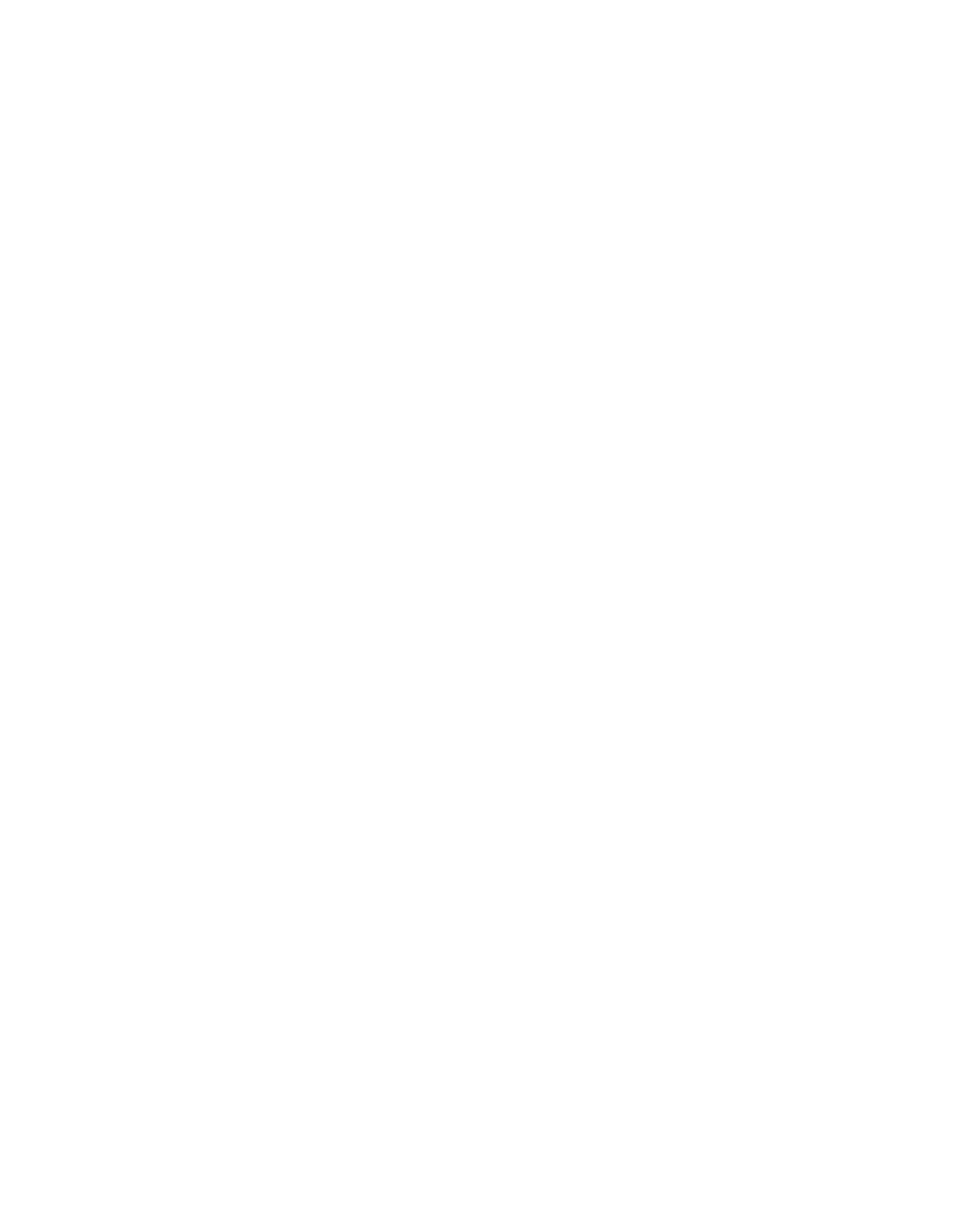
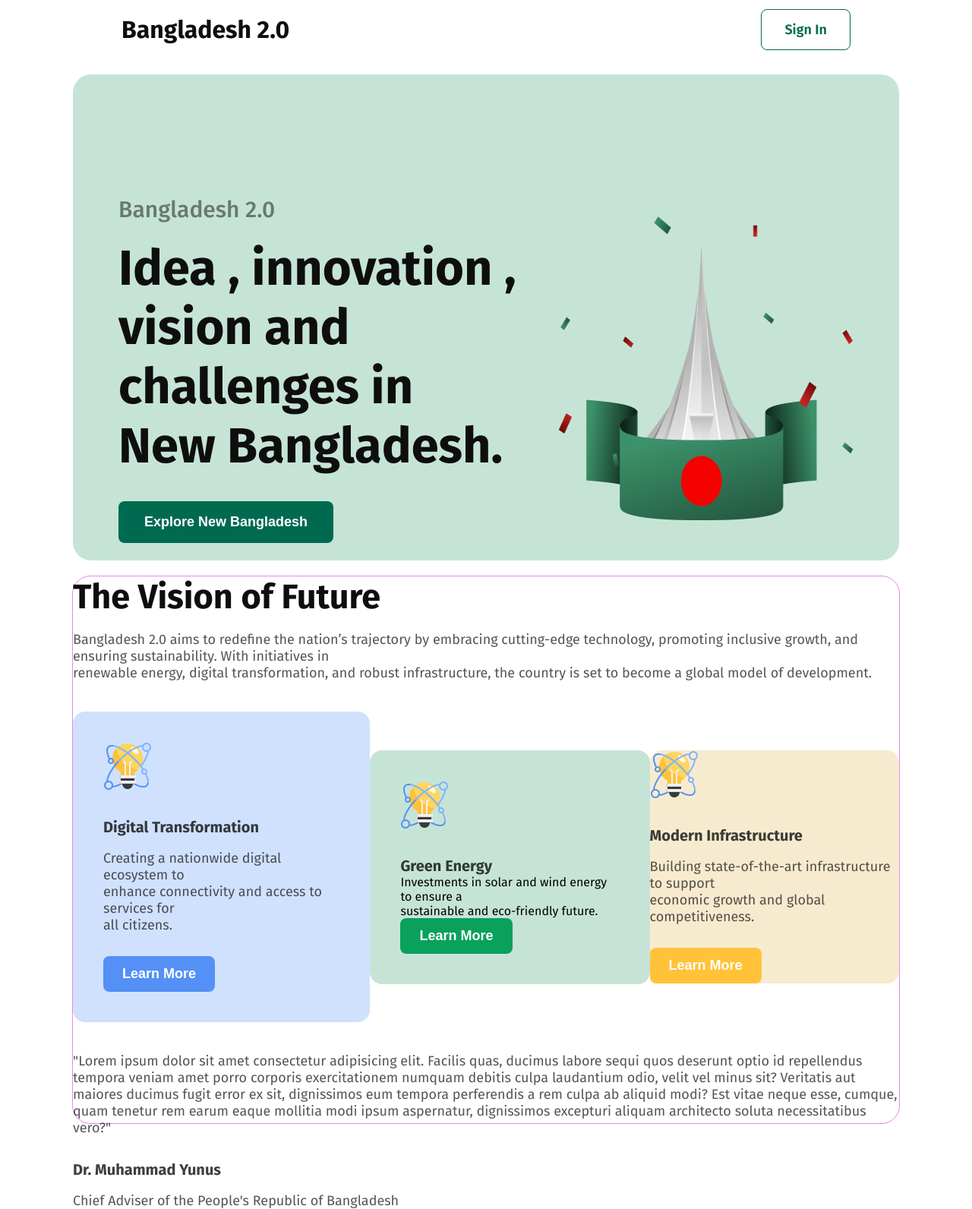
Before and after one commit to mbdullah/my-fist-assignment, a plain HTML site: page index.html in a window 1280 px wide. Shown: the whole page at 76% size. Before the commit the page ends 800 px from the top, so only its background shows below. Drawn offline with Linux system fonts and the light colour scheme.

Commit message:
please sent my thml and css file

```diff
--- a/index.html
+++ b/index.html
@@ -4,13 +4,66 @@
     <meta charset="UTF-8">
     <meta name="viewport" content="width=device-width, initial-scale=1.0">
     <title>My Fist Assignment</title>
+    <link rel="preconnect" href="https://fonts.googleapis.com">
+<link rel="preconnect" href="https://fonts.gstatic.com" crossorigin>
+<link href="https://fonts.googleapis.com/css2?family=Fira+Sans:ital,wght@0,100;0,200;0,300;0,400;0,500;0,600;0,700;0,800;0,900;1,100;1,200;1,300;1,400;1,500;1,600;1,700;1,800;1,900&display=swap" rel="stylesheet">
     <link rel="stylesheet" href="styles/style.css">
 </head>
-<body>
+<body class="fira-sans-thin">
     <header>
+        <nav>
+            <h3 class="nav-title">Bangladesh 2.0</h3>
+            <ul>
+                <li><a href="">Sign In</a></li>
+            </ul>
+        </nav>
 
+        <section id="hero-section">
+            <div class="div-container">
+                <div>
+                    <h5>Bangladesh 2.0</h5>
+                    <h1>Idea , innovation ,<br>
+                        vision and challenges in<br>New Bangladesh.</h1>
+                        <button class="btn-container">Explore New Bangladesh</button>
+                </div>
+                <div class="div-content">
+                    <img class="assets" src="assets/hero.png" alt="banner img">
+                </div>
+            </div>
+        </section>
     </header>
     <main>
+        <section id="main-section">
+            <div class="main-section-container">
+                <h2 class="main-section-content">The Vision of Future</h2>
+                <p class="main-section-content-description">Bangladesh 2.0 aims to redefine the nation’s trajectory by embracing cutting-edge technology, promoting inclusive growth, and ensuring sustainability. With initiatives in<br>renewable energy, digital transformation, and robust infrastructure, the country is set to become a global model of development.</p>
+                <div class="card-container">
+                    <div class="card-content-01">
+                        <img src="assets/card-icon.png" alt="this is a card icon">
+                        <h5 class="main-section-description">Digital Transformation</h5>
+                        <p class="main-section-content-description">Creating a nationwide digital ecosystem to<br>enhance connectivity and access to services for<br>all citizens.</p>
+                        <button class="card-btn-container-01">Learn More</button>
+                    </div>
+                    <div class="card-content-02">
+                        <img src="assets/card-icon.png" alt="">
+                        <h5 class="main-section-description">Green Energy</h5>
+                        <p class=" Investments">Investments in solar and wind energy to ensure a<br>sustainable and eco-friendly future.</p>
+                        <button class="card-btn-container-02">Learn More</button>
+                    </div>
+                    <div class="card-content-03">
+                        <img src="assets/card-icon.png" alt="">
+                        <h5 class="main-section-description">Modern Infrastructure</h5>
+                        <p class="main-section-content-description">Building state-of-the-art infrastructure to support<br>economic growth and global competitiveness.</p>
+                        <button class="card-btn-container-03">Learn More</button>
+                    </div>
+                </div>
+                <div class="card-content-description">
+                    <p class="main-section-content-description">"Lorem ipsum dolor sit amet consectetur adipisicing elit. Facilis quas, ducimus labore sequi quos deserunt optio id repellendus tempora veniam amet porro corporis exercitationem numquam debitis culpa laudantium odio, velit vel minus sit? Veritatis aut maiores ducimus fugit error ex sit, dignissimos eum tempora perferendis a rem culpa ab aliquid modi? Est vitae neque esse, cumque, quam tenetur rem earum eaque mollitia modi ipsum aspernatur, dignissimos excepturi aliquam architecto soluta necessitatibus vero?"</p>
+                    <h5 class="main-section-description">Dr. Muhammad Yunus</h5>
+                    <p class="main-section-content-description">Chief Adviser of the People's Republic of Bangladesh</p>
+                </div>
+            </div>
+        </section>
 
     </main>
     <footer>
--- a/styles/style.css
+++ b/styles/style.css
@@ -0,0 +1,180 @@
+.fira-sans-thin {
+    font-family: "Fira Sans", serif;
+    font-style: normal;
+  }
+*{
+    margin: 0;
+    padding: 0;
+}
+/* shared style started */
+.main-section-content{
+    font-size: 45px;
+    font-weight: bold;
+    color: #0E0E0E;
+}
+.main-section-description{
+    font-size: 20px;
+    font-weight: bold;
+    color: #0E0E0E;
+    opacity: 0.8;
+    margin-top: 32px;
+}
+.main-section-content-description{
+    font-size: 18px;
+    font-weight: 400;
+    color: #0E0E0E;
+    opacity: 0.7;
+    margin-top: 18px;
+    margin-bottom: 30px;
+}
+  /* nav styles started */
+  nav{
+    display: flex;
+    justify-content: space-between;
+    align-items: center;
+    padding: 20px 160px;
+  }
+  .nav-title{
+    color: #0E0E0E;
+    font-size: 32px;
+    font-weight: bold;
+  }
+  nav ul li{
+    list-style: none;
+  }
+nav ul li a{
+    text-decoration: none;
+    color: #006A50;
+    font-size: 18px;
+    font-weight: 600;
+    padding: 15px 30px;
+    border: 1px solid #006A50;
+    border-radius: 8px;
+    margin-top: 24px;
+}
+nav ul li a:hover{
+    background-color: #09A15C;
+    color: #FFFFFF;
+}
+/* nav styles closed */
+
+/* hero section styles started*/
+#hero-section{
+    width: 85%;
+    height: 80vh;
+    margin: 20px auto;
+    background-color: #C6E4D6;
+    border-radius: 24px;
+}
+.div-container{
+    display: flex;
+   align-items: center;
+   justify-content: space-around;
+   margin: auto 0;
+   padding: 160px 60px;
+}
+.div-container h5{
+    font-size: 30px;
+    color: #0E0E0E;
+    font-weight: 500;
+    opacity: 0.5;
+}
+.div-container h1{
+    font-size: 65px;
+    font-weight: bold;
+    color: #0E0E0E;
+    margin: 20px auto 34px;
+}
+.div-content .assets{
+    height: 50vh;
+    width: 100%;
+}
+.div-container .btn-container{
+    font-size: 18px;
+    font-weight: 600;
+    color: #FFFFFF;
+    background-color: #006A50;
+    border-radius: 8px;
+    padding: 17px 34px;
+    border: none;
+    cursor: pointer;
+}
+.div-container .btn-container:hover{
+    background-color: rgb(13, 13, 14);
+    color: yellow;
+}
+/* hero section styles closed */
+
+/* main styles started */
+#main-section{
+    width: 85%;
+    height: 90vh;
+    margin: 20px auto;
+
+    border-radius: 24px;
+    border: 1px solid violet;
+}
+.card-container{
+    display: flex;
+    justify-content: space-between;
+    align-items: center;
+    margin: 40px auto;
+
+}
+.card-content-01{
+    background-color: #d0e1fd;
+    border-radius: 16px;
+    padding: 40px;
+}
+.card-content-02{
+    background-color: #C6E4D6;
+    border-radius: 16px;
+    padding: 40px;
+}
+.card-content-03{
+    background-color: #F7EBCF;
+    border-radius: 16px
+
+}
+.card-btn-container-01{
+    font-size: 18px;
+    font-weight: 600;
+    color: #FFFFFF;
+    padding: 13px 25px;
+    background-color: #5490F5;
+    border-radius: 8px;
+    border: none;
+    cursor: pointer;
+}
+.card-btn-container-01:hover{
+    background-color: tomato;
+    color: #0E0E0E;
+}
+.card-btn-container-02{
+    font-size: 18px;
+    font-weight: 600;
+    color: #FFFFFF;
+    padding: 13px 25px;
+    background-color: #09A15C;
+    border-radius: 8px;
+    border: none;
+    cursor: pointer;
+}
+.card-btn-container-02:hover{
+    background-color: tomato;
+    color: #0E0E0E;
+}
+.card-btn-container-03{
+    font-size: 18px;
+    font-weight: 600;
+    color: #FFFFFF;
+    padding: 13px 25px;
+    background-color: #FFC239;
+    border-radius: 8px;
+    border: none;
+    cursor: pointer;
+}
+.card-btn-container-03:hover{
+    background-color: tomato;
+    color: #0E0E0E;
+}
```
